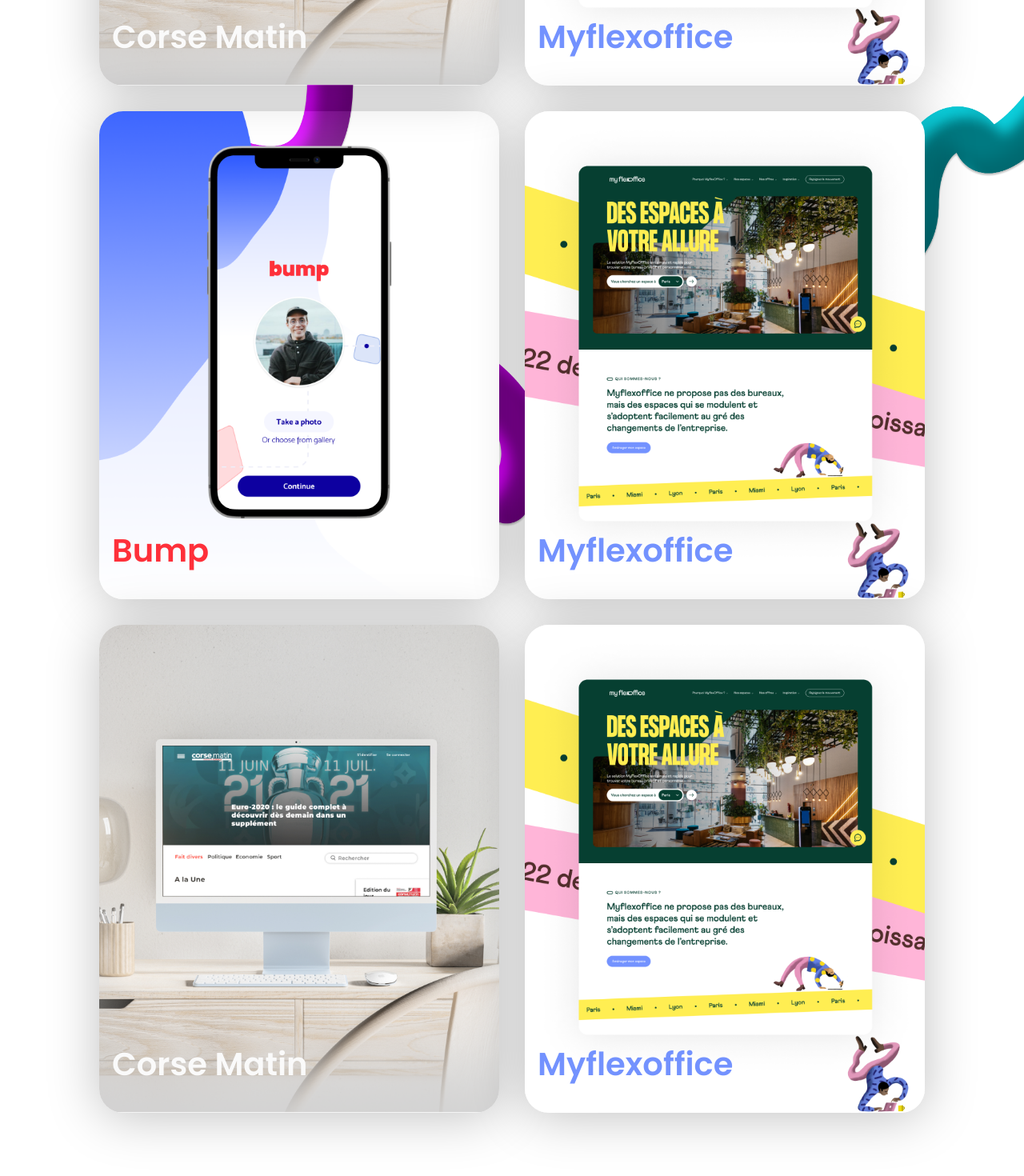
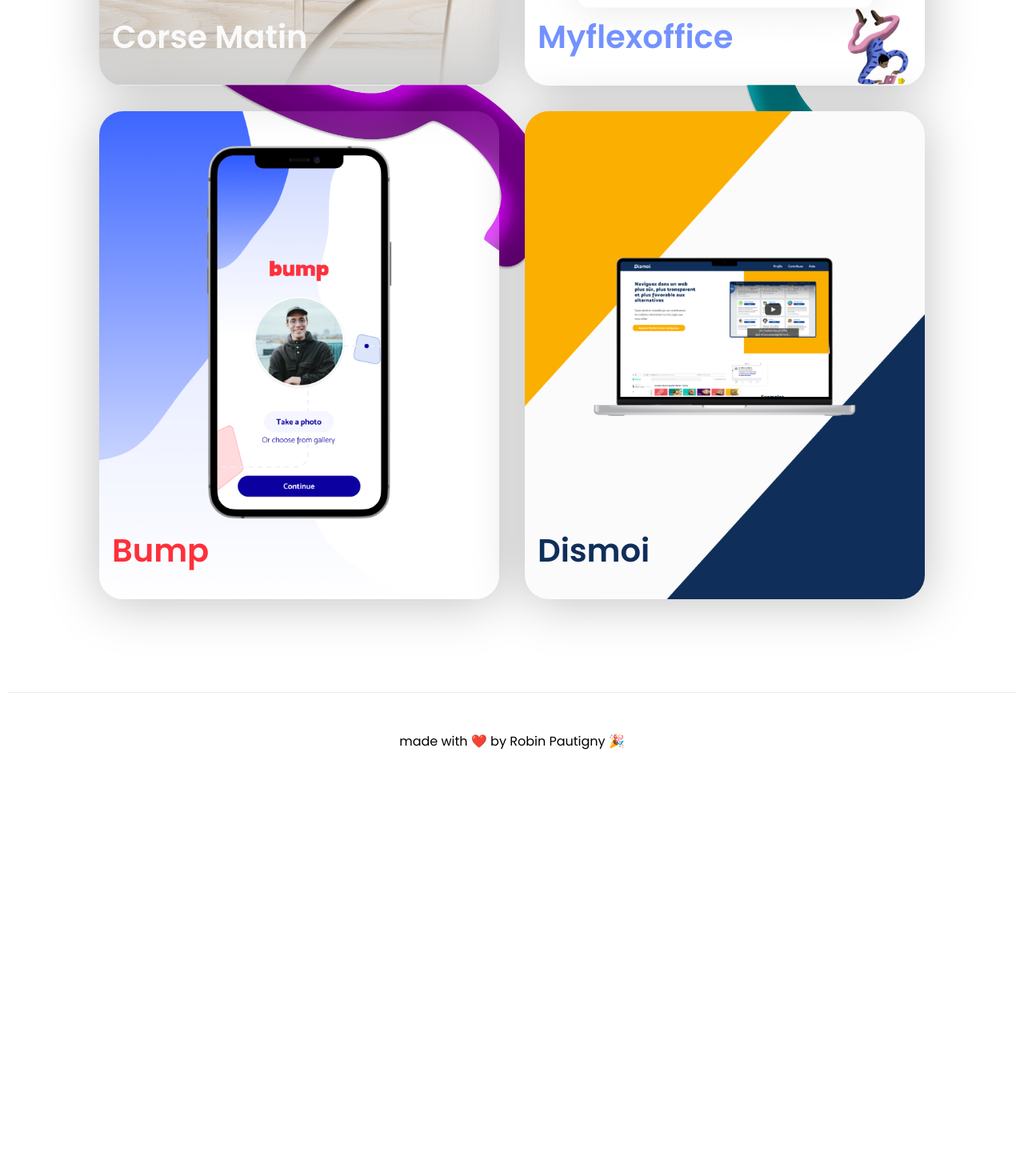
Before and after one commit to rob1-alt/portfolio2023, a Next.js app: page / in a window 1280 px wide. Shown: the part 1100-2570 px from the top of the page at 80% size. After the commit the page ends 2097 px from the top, so only its background shows below. Built offline with nearby package versions, Linux system fonts and the light colour scheme.

Commit message:
fire projects 🎉🔥

```diff
--- a/pages/index.js
+++ b/pages/index.js
@@ -25,7 +25,7 @@
         <h1 className={styles.h1}>
           Creative boy, who aims to undertake and bring a solution for tomorrow.
         </h1>
-            <p className={styles.job}>Work on <a className={styles.kluster} href='kluster'>Kluster</a>, Project Manager at <a className={styles.limpide}href="https://limpide.fr">Limpide</a> and also student at <a className={styles.hetic} href='https://hetic.net'>HETIC</a></p>
+            <p className={styles.job}>Work on <a className={styles.kluster} href='kluster'>Kluster</a>, formerly Project Manager at <a className={styles.limpide}href="https://limpide.fr">Limpide</a> and also student at <a className={styles.hetic} href='https://hetic.net'>HETIC.</a></p>
           {/* Cards avec les projets */}
           <div className={styles.snakes}></div>
             <div className={styles.grid}>
@@ -39,19 +39,13 @@
                   <a className={`${styles.card} ${styles.card3}`}><h2>Bump</h2></a>
                 </Link>
                 <Link href="/" >
-                  <a className={`${styles.card} ${styles.card2}`}><h2>Myflexoffice</h2></a>
-              </Link>
-                <Link href="/" >
-                  <a className={`${styles.card} ${styles.card1}`}><h2>Corse Matin</h2></a>
-                </Link>
-                <Link href="/" >
-                  <a className={`${styles.card} ${styles.card2}`}><h2>Myflexoffice</h2></a>
+                  <a className={`${styles.card} ${styles.card4}`}><h2>Dismoi</h2></a>
               </Link>
             </div>
       </main>
 
       <footer className={styles.footer}>
-        <p> made with ❤️  by Robin Pautigny </p>
+        <p> made with ❤️  by Robin Pautigny 🎉 </p>
       </footer>
     </div>
   )
--- a/styles/Home.module.css
+++ b/styles/Home.module.css
@@ -224,6 +224,13 @@
   color: #FE303A;
 }
 
+.card4{
+  background-image: url(../src/img/dismoi.png);
+  background-size: cover;
+  background-color: rgb(251, 251, 251);
+  color: #0F2E59;
+}
+
 /*Content of the projetct*/
 
 .time p{
```
Also changed, not shown: src/img/dismoi.png (added).
